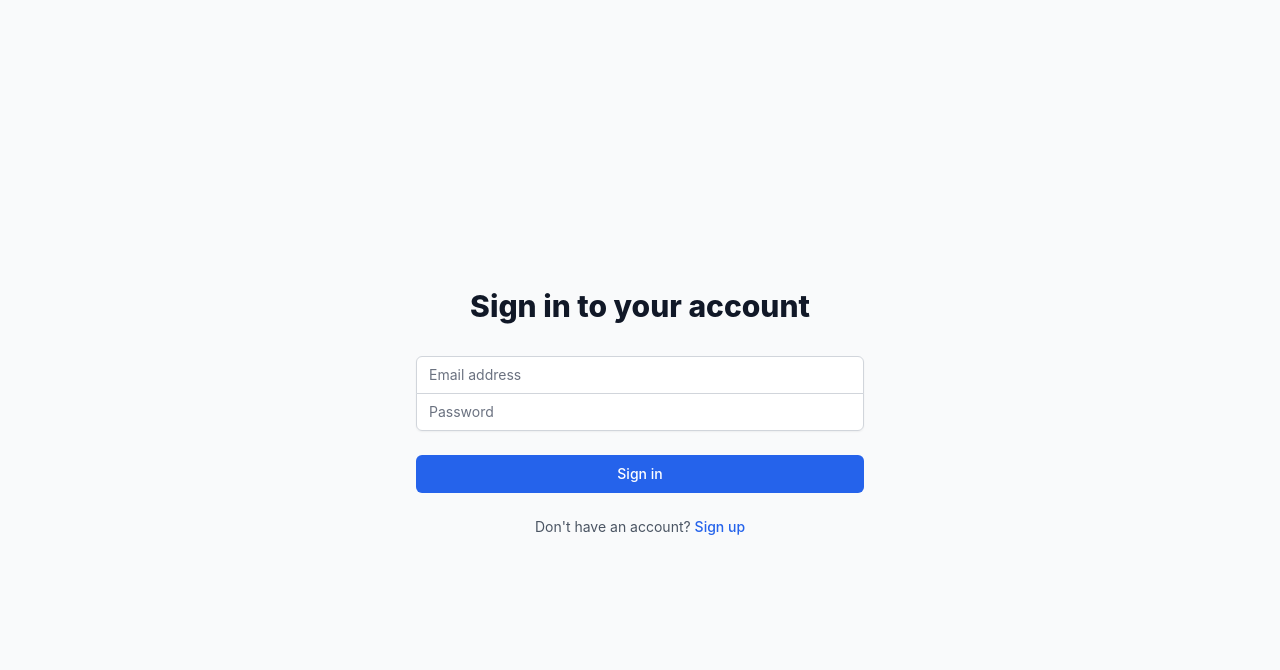
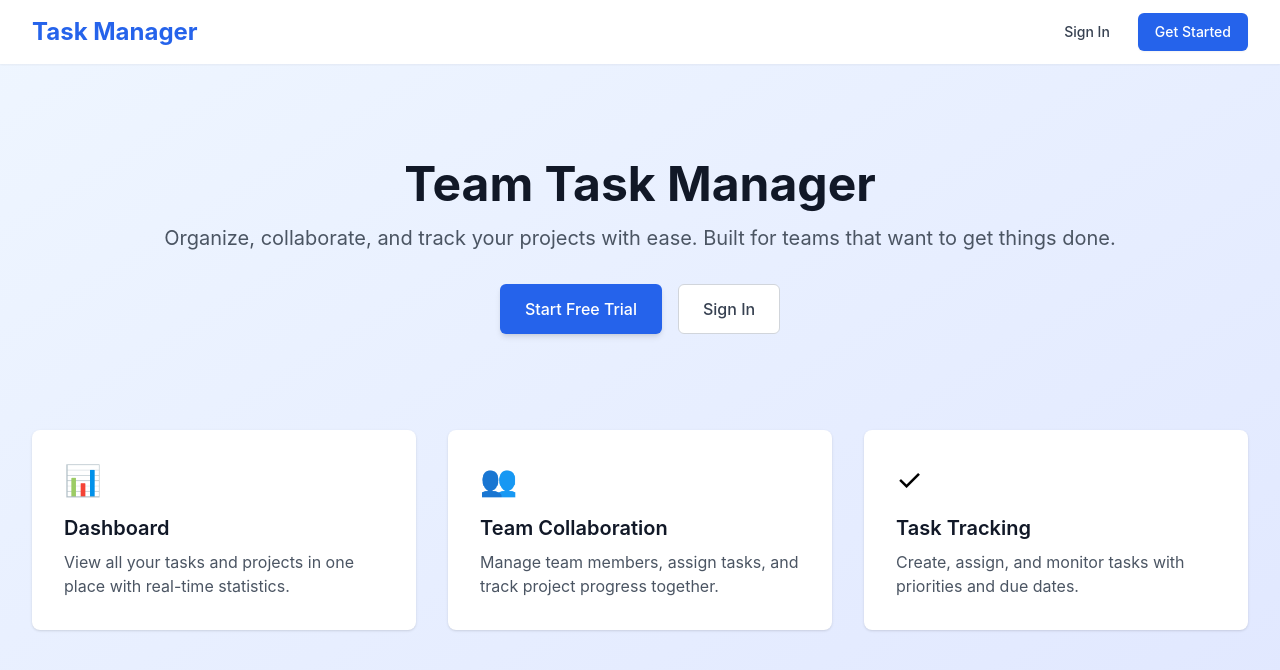
Before and after one commit to HarshitAggarwal10/Ethara.Ai-Assignment, a React (Vite) app in the folder frontend/: page / in a window 1280 px wide. Before the commit this address led to /login. Shown: the top 670 px of the page. Built offline with nearby package versions, Linux system fonts and the light colour scheme; no server answers.

Commit message:
Add home page and user profile management

```diff
--- a/frontend/src/App.jsx
+++ b/frontend/src/App.jsx
@@ -1,9 +1,11 @@
 import React from 'react';
 import { BrowserRouter as Router, Routes, Route, Navigate } from 'react-router-dom';
+import Home from './pages/Home';
 import Login from './pages/Login';
 import Signup from './pages/Signup';
 import Dashboard from './pages/Dashboard';
 import ProjectDetails from './pages/ProjectDetails';
+import Profile from './pages/Profile';
 import './index.css';
 
 function PrivateRoute({ children }) {
@@ -15,6 +17,7 @@ export default function App() {
   return (
     <Router>
       <Routes>
+        <Route path="/" element={<Home />} />
         <Route path="/login" element={<Login />} />
         <Route path="/signup" element={<Signup />} />
         <Route
@@ -33,7 +36,14 @@ export default function App() {
             </PrivateRoute>
           }
         />
-        <Route path="/" element={<Navigate to="/dashboard" />} />
+        <Route
+          path="/profile"
+          element={
+            <PrivateRoute>
+              <Profile />
+            </PrivateRoute>
+          }
+        />
       </Routes>
     </Router>
   );
--- a/frontend/src/components/Navbar.jsx
+++ b/frontend/src/components/Navbar.jsx
@@ -8,7 +8,7 @@ export default function Navbar() {
   const handleLogout = () => {
     localStorage.removeItem('token');
     localStorage.removeItem('user');
-    navigate('/login');
+    navigate('/');
   };
 
   return (
@@ -16,10 +16,21 @@ export default function Navbar() {
       <div className="max-w-7xl mx-auto px-4 sm:px-6 lg:px-8">
         <div className="flex justify-between h-16">
           <div className="flex items-center">
-            <h1 className="text-2xl font-bold text-gray-900">Task Manager</h1>
+            <button
+              onClick={() => navigate('/dashboard')}
+              className="text-2xl font-bold text-blue-600 hover:text-blue-700"
+            >
+              Task Manager
+            </button>
           </div>
           <div className="flex items-center space-x-4">
             <span className="text-gray-700">{user.name}</span>
+            <button
+              onClick={() => navigate('/profile')}
+              className="inline-flex items-center px-3 py-2 border border-transparent text-sm font-medium rounded-md text-gray-700 bg-gray-100 hover:bg-gray-200"
+            >
+              Profile
+            </button>
             <button
               onClick={handleLogout}
               className="inline-flex items-center px-3 py-2 border border-transparent text-sm font-medium rounded-md text-gray-700 bg-gray-100 hover:bg-gray-200"
--- /dev/null
+++ b/frontend/src/pages/Home.jsx
@@ -0,0 +1,85 @@
+import React from 'react';
+import { useNavigate } from 'react-router-dom';
+
+export default function Home() {
+  const navigate = useNavigate();
+  const token = localStorage.getItem('token');
+
+  if (token) {
+    navigate('/dashboard');
+    return null;
+  }
+
+  return (
+    <div className="min-h-screen bg-gradient-to-br from-blue-50 to-indigo-100">
+      <nav className="bg-white shadow-sm">
+        <div className="max-w-7xl mx-auto px-4 sm:px-6 lg:px-8">
+          <div className="flex justify-between h-16">
+            <div className="flex items-center">
+              <span className="text-2xl font-bold text-blue-600">Task Manager</span>
+            </div>
+            <div className="flex items-center space-x-4">
+              <button
+                onClick={() => navigate('/login')}
+                className="text-gray-700 hover:text-gray-900 px-3 py-2 rounded-md text-sm font-medium"
+              >
+                Sign In
+              </button>
+              <button
+                onClick={() => navigate('/signup')}
+                className="inline-flex items-center px-4 py-2 border border-transparent text-sm font-medium rounded-md shadow-sm text-white bg-blue-600 hover:bg-blue-700"
+              >
+                Get Started
+              </button>
+            </div>
+          </div>
+        </div>
+      </nav>
+
+      <div className="max-w-7xl mx-auto px-4 sm:px-6 lg:px-8 py-24">
+        <div className="text-center">
+          <h1 className="text-5xl font-bold text-gray-900 mb-4">
+            Team Task Manager
+          </h1>
+          <p className="text-xl text-gray-600 mb-8">
+            Organize, collaborate, and track your projects with ease. Built for teams that want to get things done.
+          </p>
+          <div className="space-x-4">
+            <button
+              onClick={() => navigate('/signup')}
+              className="inline-flex items-center px-6 py-3 border border-transparent text-base font-medium rounded-md shadow-md text-white bg-blue-600 hover:bg-blue-700"
+            >
+              Start Free Trial
+            </button>
+            <button
+              onClick={() => navigate('/login')}
+              className="inline-flex items-center px-6 py-3 border border-gray-300 text-base font-medium rounded-md text-gray-700 bg-white hover:bg-gray-50"
+            >
+              Sign In
+            </button>
+          </div>
+        </div>
+
+        <div className="mt-24 grid gap-8 md:grid-cols-3">
+          <div className="bg-white rounded-lg shadow p-8">
+            <div className="text-3xl mb-4">📊</div>
+            <h3 className="text-xl font-semibold text-gray-900 mb-2">Dashboard</h3>
+            <p className="text-gray-600">View all your tasks and projects in one place with real-time statistics.</p>
+          </div>
+
+          <div className="bg-white rounded-lg shadow p-8">
+            <div className="text-3xl mb-4">👥</div>
+            <h3 className="text-xl font-semibold text-gray-900 mb-2">Team Collaboration</h3>
+            <p className="text-gray-600">Manage team members, assign tasks, and track project progress together.</p>
+          </div>
+
+          <div className="bg-white rounded-lg shadow p-8">
+            <div className="text-3xl mb-4">✓</div>
+            <h3 className="text-xl font-semibold text-gray-900 mb-2">Task Tracking</h3>
+            <p className="text-gray-600">Create, assign, and monitor tasks with priorities and due dates.</p>
+          </div>
+        </div>
+      </div>
+    </div>
+  );
+}
--- /dev/null
+++ b/frontend/src/pages/Profile.jsx
@@ -0,0 +1,141 @@
+import React, { useState } from 'react';
+import { useNavigate } from 'react-router-dom';
+import api from '../utils/api';
+import Navbar from '../components/Navbar';
+
+export default function Profile() {
+  const navigate = useNavigate();
+  const [user, setUser] = useState(JSON.parse(localStorage.getItem('user') || '{}'));
+  const [formData, setFormData] = useState({
+    name: user.name || '',
+  });
+  const [isEditing, setIsEditing] = useState(false);
+  const [loading, setLoading] = useState(false);
+  const [error, setError] = useState('');
+  const [success, setSuccess] = useState('');
+
+  const handleChange = (e) => {
+    const { name, value } = e.target;
+    setFormData((prev) => ({
+      ...prev,
+      [name]: value,
+    }));
+  };
+
+  const handleSubmit = async (e) => {
+    e.preventDefault();
+    setError('');
+    setSuccess('');
+    setLoading(true);
+
+    try {
+      const response = await api.put(`/api/users/${user.id}`, formData);
+      const updatedUser = response.data;
+      setUser(updatedUser);
+      localStorage.setItem('user', JSON.stringify(updatedUser));
+      setSuccess('Profile updated successfully!');
+      setIsEditing(false);
+    } catch (err) {
+      setError(err.response?.data?.message || 'Error updating profile');
+    } finally {
+      setLoading(false);
+    }
+  };
+
+  return (
+    <div className="min-h-screen bg-gray-50">
+      <Navbar />
+      <div className="max-w-4xl mx-auto py-6 sm:px-6 lg:px-8">
+        <div className="bg-white shadow rounded-lg">
+          <div className="px-4 py-5 sm:px-6 border-b border-gray-200">
+            <h1 className="text-2xl font-bold text-gray-900">Profile Settings</h1>
+            <p className="text-gray-600 text-sm mt-1">Manage your account information</p>
+          </div>
+
+          <div className="px-4 py-5 sm:px-6">
+            {error && (
+              <div className="rounded-md bg-red-50 p-4 mb-4">
+                <p className="text-sm text-red-700">{error}</p>
+              </div>
+            )}
+            {success && (
+              <div className="rounded-md bg-green-50 p-4 mb-4">
+                <p className="text-sm text-green-700">{success}</p>
+              </div>
+            )}
+
+            <div className="space-y-6">
+              <div>
+                <label className="block text-sm font-medium text-gray-700">Name</label>
+                <p className="text-gray-900 mt-1 text-lg">{user.name}</p>
+              </div>
+
+              <div>
+                <label className="block text-sm font-medium text-gray-700">Email</label>
+                <p className="text-gray-900 mt-1 text-lg">{user.email}</p>
+              </div>
+
+              <div>
+                <label className="block text-sm font-medium text-gray-700">Role</label>
+                <p className="text-gray-900 mt-1 text-lg capitalize">{user.role}</p>
+              </div>
+
+              <div>
+                <label className="block text-sm font-medium text-gray-700">Member Since</label>
+                <p className="text-gray-900 mt-1 text-lg">{new Date(user.created_at).toLocaleDateString()}</p>
+              </div>
+
+              {isEditing && (
+                <form onSubmit={handleSubmit} className="space-y-4 border-t pt-6">
+                  <div>
+                    <label htmlFor="name" className="block text-sm font-medium text-gray-700">
+                      Update Name
+                    </label>
+                    <input
+                      id="name"
+                      name="name"
+                      type="text"
+                      required
+                      className="mt-1 block w-full px-3 py-2 border border-gray-300 rounded-md shadow-sm focus:outline-none focus:ring-blue-500 focus:border-blue-500 sm:text-sm"
+                      value={formData.name}
+                      onChange={handleChange}
+                    />
+                  </div>
+
+                  <div className="flex space-x-3">
+                    <button
+                      type="submit"
+                      disabled={loading}
+                      className="inline-flex items-center px-4 py-2 border border-transparent text-sm font-medium rounded-md shadow-sm text-white bg-blue-600 hover:bg-blue-700 disabled:bg-gray-400"
+                    >
+                      {loading ? 'Saving...' : 'Save Changes'}
+                    </button>
+                    <button
+                      type="button"
+                      onClick={() => {
+                        setIsEditing(false);
+                        setFormData({ name: user.name });
+                      }}
+                      className="inline-flex items-center px-4 py-2 border border-gray-300 text-sm font-medium rounded-md text-gray-700 bg-white hover:bg-gray-50"
+                    >
+                      Cancel
+                    </button>
+                  </div>
+                </form>
+              )}
+
+              {!isEditing && (
+                <button
+                  onClick={() => setIsEditing(true)}
+                  className="inline-flex items-center px-4 py-2 border border-transparent text-sm font-medium rounded-md shadow-sm text-white bg-blue-600 hover:bg-blue-700"
+                >
+                  Edit Profile
+                </button>
+              )}
+            </div>
+          </div>
+        </div>
+      </div>
+    </div>
+  );
+}
```
